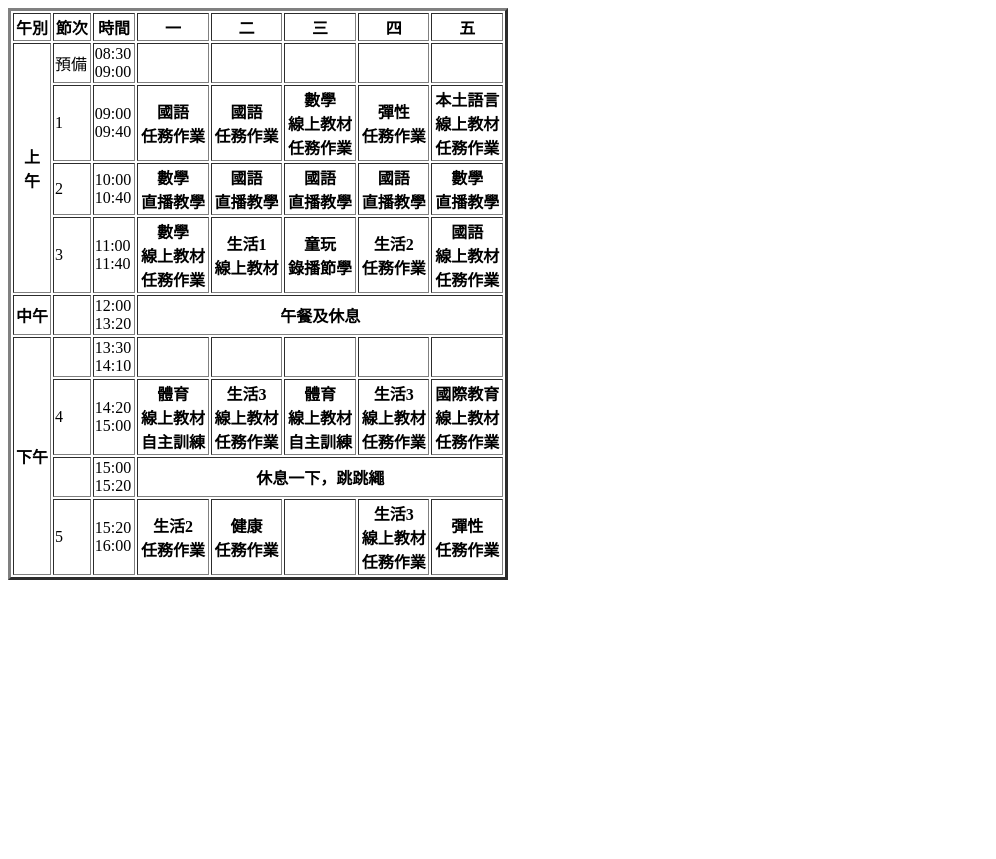
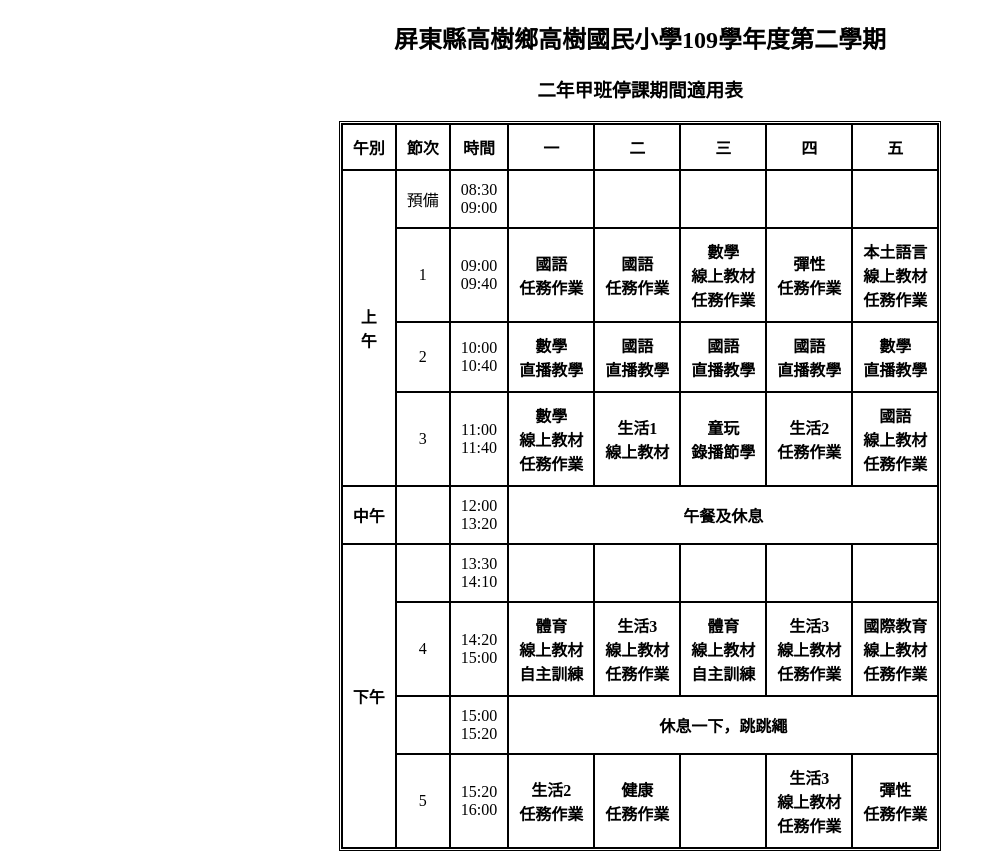
Before and after one commit to AllenShangLun/AllenShangLun.github.io, a plain HTML site: page 0601/Homework01.html in a window 1280 px wide. Shown: the whole page, without its empty margins (0-996 px from the left). Before the commit the page ends 800 px from the top, so only its background shows below. Drawn offline with Linux system fonts and the light colour scheme.

Commit message:
修改作業1

```diff
--- a/0601/Homework01.html
+++ b/0601/Homework01.html
@@ -4,9 +4,29 @@
     <meta charset="UTF-8">
     <meta name="viewport" content="width=device-width, initial-scale=1.0">
     <title>Document</title>
+    <style>
+        table{
+            border: 3px double;
+            text-align: center;
+            margin: auto;
+            border-spacing: 0;
+        }
+        th,td{
+            border: 1px solid;
+            padding: 10px;
+        }
+        h2,h3{
+            text-align: center;
+        }
+
+    </style>
 </head>
 <body>
-    <table border="3" width="500">
+    <table border="1">
+        <thead>
+            <h2>屏東縣高樹鄉高樹國民小學109學年度第二學期</h2>
+            <h3>二年甲班停課期間適用表</h3>
+        </thead>
         <thead>
             <tr>
                 <th scope="col">午別</th>
```
